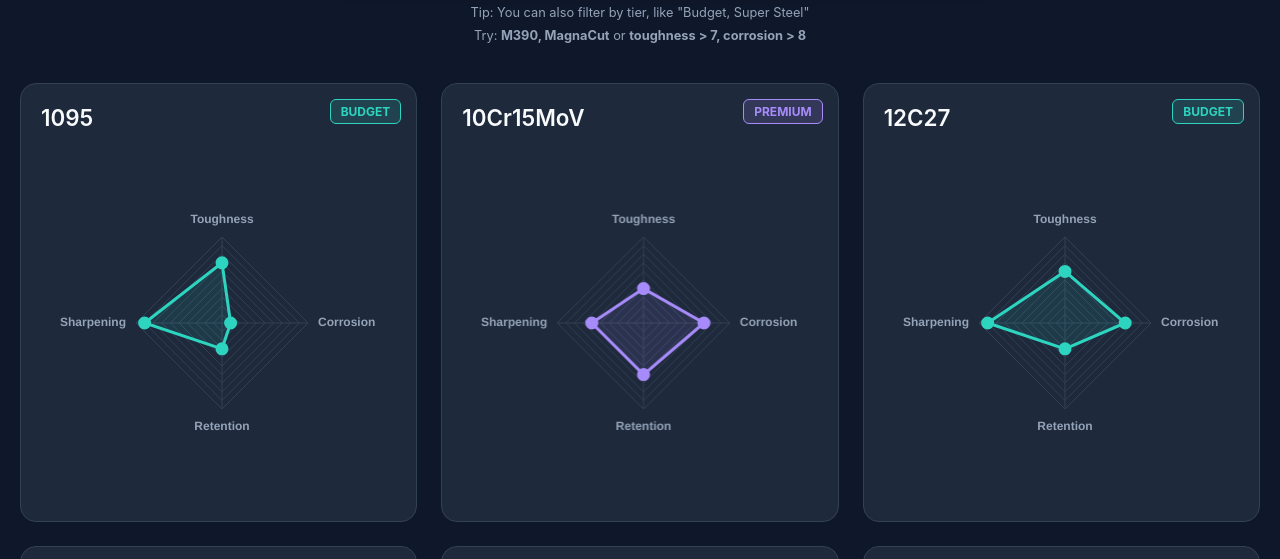
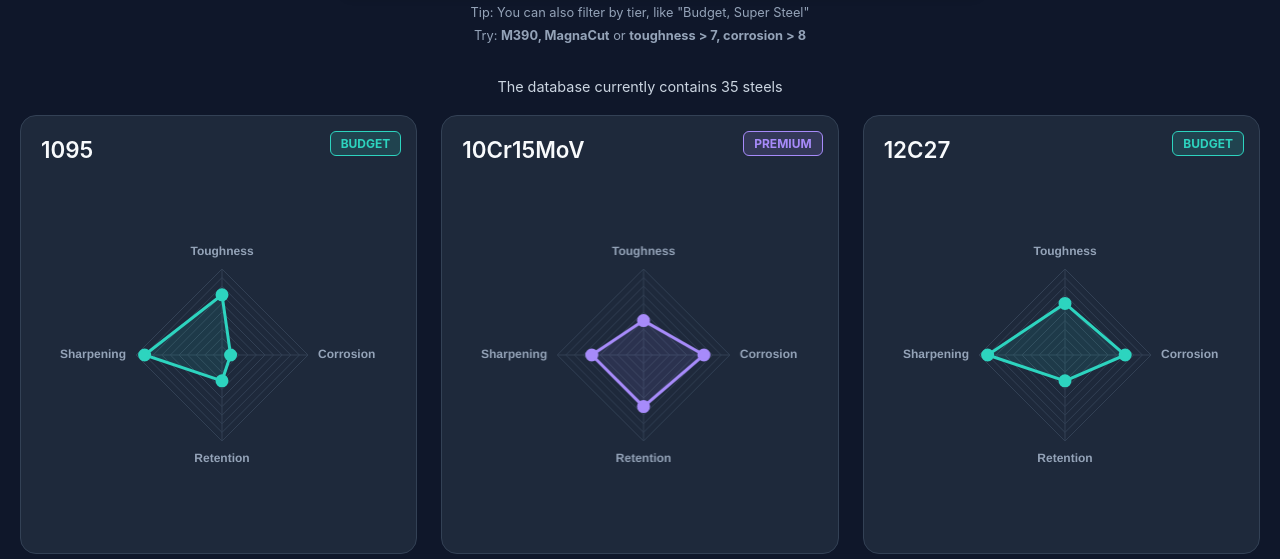
Before and after one commit to TravelingTechGuy/knives, a website: page index.html in a window 1280 px wide. Shown: the part 164-723 px from the top of the page. Drawn offline with nearby package versions, Linux system fonts and the light colour scheme.

Commit message:
added db info title

```diff
--- a/index.html
+++ b/index.html
@@ -28,11 +28,12 @@
     </div>
   </header>
 
+  <div id="database-info" class="database-info"></div>
+
   <div id="steel-grid" class="grid"></div>
 
   <script type="module">
     import steelData from './steels.json' with { type: 'json' };
-    console.log(`There are ${steelData.length} steels available.`);
 
     const tierColors = {
       'Super Steel': { bg: 'rgba(251, 191, 36, 0.1)', border: '#fbbf24', glow: 'rgba(251, 191, 36, 0.5)' },
@@ -44,6 +45,8 @@
       const grid = document.getElementById('steel-grid');
       const searchInput = document.getElementById('steel-search');
       const clearButton = document.getElementById('clear-search');
+      const databaseInfo = document.getElementById('database-info');
+      databaseInfo.textContent = `The database currently contains ${steelData.length} steels`;
 
       function renderCards(filterString = '') {
         grid.innerHTML = '';
--- a/styles.css
+++ b/styles.css
@@ -17,7 +17,7 @@ body {
 
 header {
   text-align: center;
-  margin-bottom: 40px;
+  margin-bottom: 35px;
 }
 
 .title-icon {
@@ -25,6 +25,16 @@ header {
   height: 1.5em;
   vertical-align: middle;
   margin-right: 0.5em;
+}
+
+.database-info {
+  text-align: center;
+  font-size: 0.9rem;
+  color: #cbd5e1;
+  margin-bottom: 20px;
+  max-width: 1400px;
+  margin-left: auto;
+  margin-right: auto;
 }
 
 .search-container {
```
